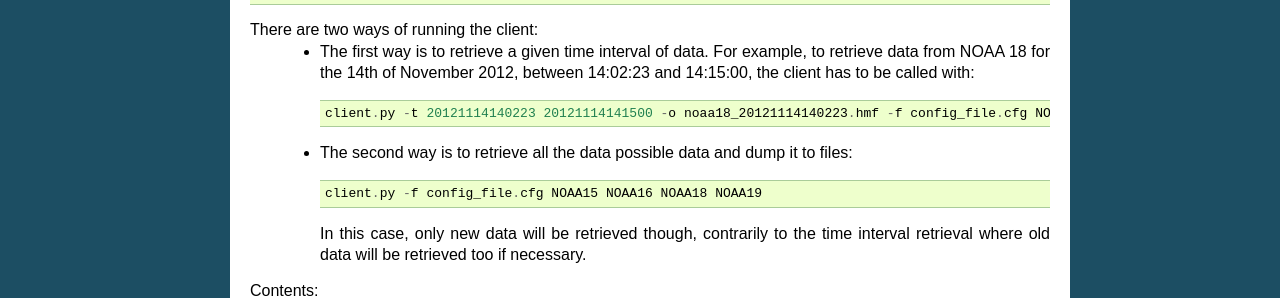
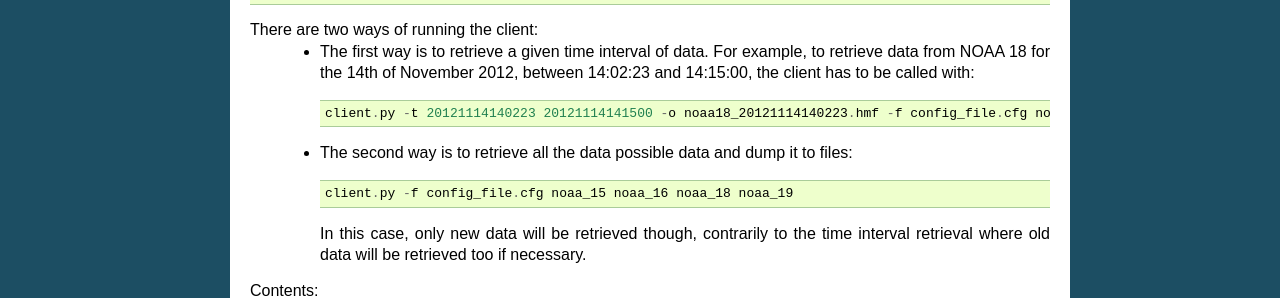
Before and after one commit to pytroll/trollcast, a Sphinx documentation site: the page built from doc/source/index.rst, in a window 1280 px wide and 900 px high, scrolled down 1548 px. Shown: the part 349-647 px from the top of the window. Built offline with Sphinx 7.4.7, drawn with Linux system fonts in a browser that asks for light colours; some of the changed lines change nothing that is shown.

Commit message:
Update documentation.

```diff
--- a/doc/source/conf.py
+++ b/doc/source/conf.py
@@ -17,6 +17,32 @@
 # add these directories to sys.path here. If the directory is relative to the
 # documentation root, use os.path.abspath to make it absolute, like shown here.
 #sys.path.insert(0, os.path.abspath('.'))
+sys.path.insert(0, os.path.abspath('../../'))
+sys.path.insert(0, os.path.abspath('../../trollcast'))
+
+
+
+class Mock(object):
+    def __init__(self, *args, **kwargs):
+        pass
+
+    def __call__(self, *args, **kwargs):
+        return Mock()
+
+    @classmethod
+    def __getattr__(cls, name):
+        if name in ('__file__', '__path__'):
+            return '/dev/null'
+        elif name[0] == name[0].upper():
+            mockType = type(name, (), {})
+            mockType.__module__ = __name__
+            return mockType
+        else:
+            return Mock()
+
+MOCK_MODULES = ['zmq']
+for mod_name in MOCK_MODULES:
+    sys.modules[mod_name] = Mock()
 
 # -- General configuration -----------------------------------------------------
 
@@ -47,10 +73,13 @@
 # |version| and |release|, also used in various other places throughout the
 # built documents.
 #
+
+import trollcast.version as current_version
+
 # The short X.Y version.
-version = '0.1'
+version = current_version.__major__
 # The full version, including alpha/beta/rc tags.
-release = '0.1.0'
+release = current_version.__version__
 
 # The language for content autogenerated by Sphinx. Refer to documentation
 # for a list of supported languages.
--- a/doc/source/index.rst
+++ b/doc/source/index.rst
@@ -122,11 +122,11 @@
    retrieve data from NOAA 18 for the 14th of November 2012, between 14:02:23
    and 14:15:00, the client has to be called with::
 
-     client.py -t 20121114140223 20121114141500 -o noaa18_20121114140223.hmf -f config_file.cfg NOAA18
+     client.py -t 20121114140223 20121114141500 -o noaa18_20121114140223.hmf -f config_file.cfg noaa_18
  - The second way is to retrieve all the data possible data and dump it to
    files::
 
-     client.py -f config_file.cfg NOAA15 NOAA16 NOAA18 NOAA19
+     client.py -f config_file.cfg noaa_15 noaa_16 noaa_18 noaa_19
 
    In this case, only new data will be retrieved though, contrarily to the time
    interval retrieval where old data will be retrieved too if necessary.
```
